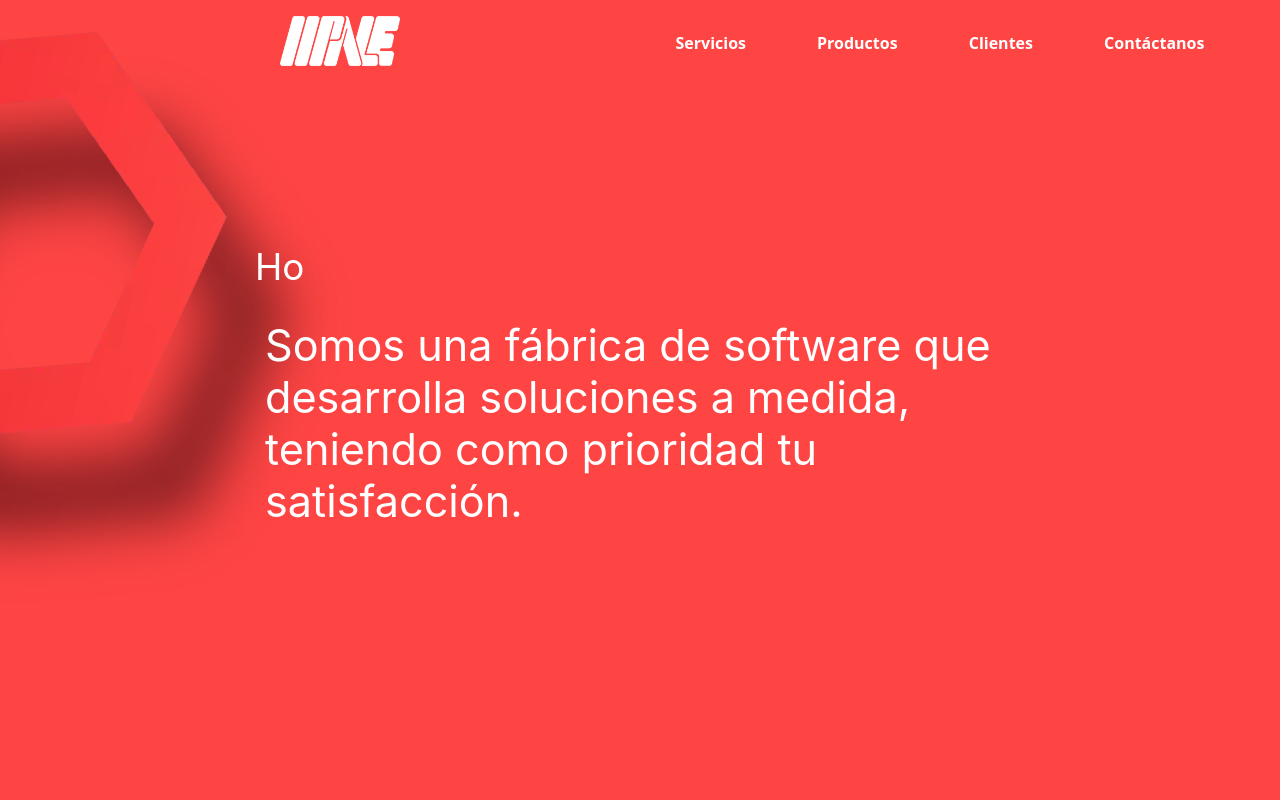
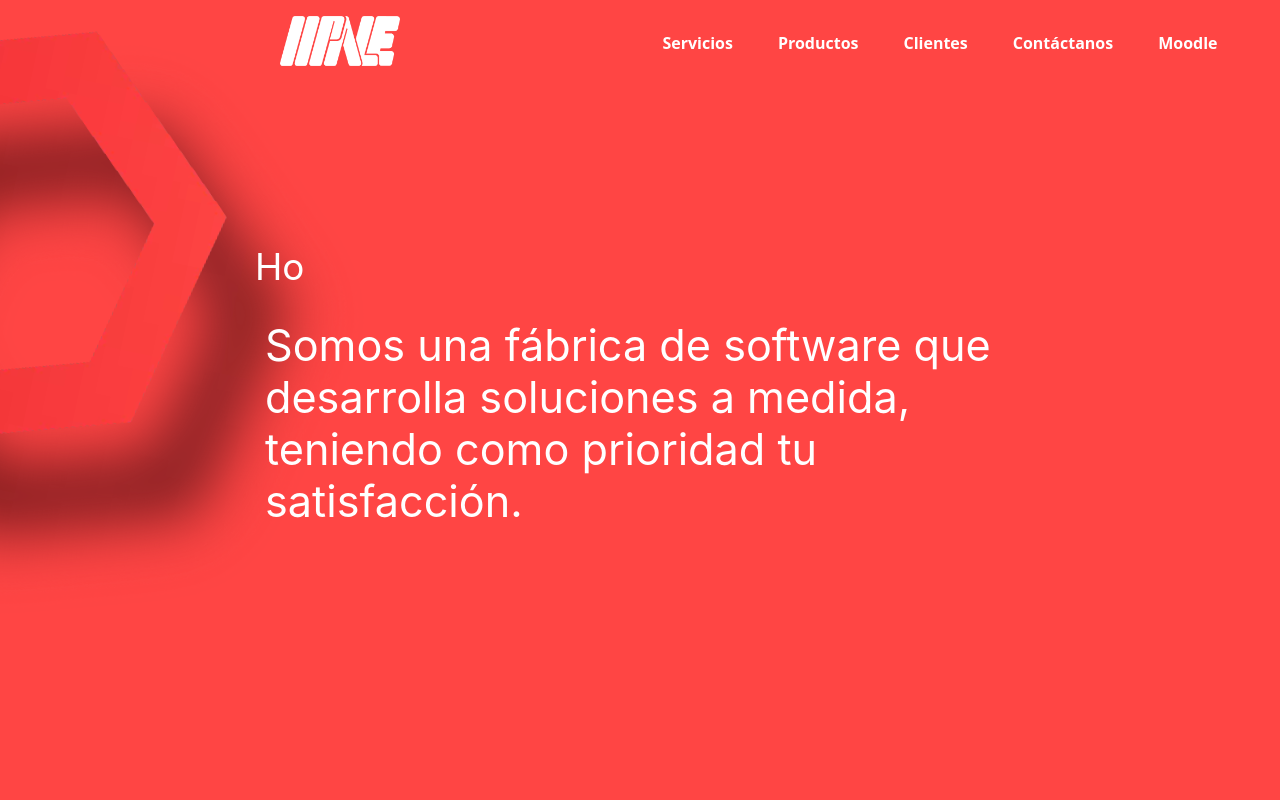
Before and after one commit to paleconsultores/website-palerp, a React (Create React App) app: page / in a window 1280 px wide. Shown: the top 800 px of the page. Built offline with nearby package versions, Linux system fonts and the light colour scheme.

Commit message:
moodle in palerp

```diff
--- a/src/components/App/Home/1-Header/MenuList/MenuList.css
+++ b/src/components/App/Home/1-Header/MenuList/MenuList.css
@@ -1,7 +1,7 @@
 .menu-list {
     list-style: none;
     display: grid;
-    grid-template: 1fr / repeat(4, minmax( auto, 200px));
+    grid-template: 1fr / repeat(5, minmax( auto, 200px));
     padding: 0;
     margin: 0;
     justify-items: center;
@@ -61,11 +61,7 @@
 
 @media screen and (max-width: 1066px) {
   .menu-list {
-    grid-template: 1fr / repeat(3, minmax( auto, 200px));
-  }
-
-  .menu-list li:first-child {
-    display: none;
+    grid-template: 1fr / repeat(5, minmax( auto, 200px));
   }
 }
 
--- a/src/components/App/Home/1-Header/MenuList/MenuList.js
+++ b/src/components/App/Home/1-Header/MenuList/MenuList.js
@@ -12,6 +12,7 @@ export function MenuList() {
       <li><a href="#Carousel">Productos</a></li>
       <li><a href="#ClientList">Clientes</a></li>
       <li><a href="#ContactUs">Contáctanos</a></li>
+      <li><a href="http://pacademia.hopto.org">Moodle</a></li>
     </ul>
   );
 }
--- a/src/components/App/Home/3-Footer/styles.css
+++ b/src/components/App/Home/3-Footer/styles.css
@@ -93,6 +93,7 @@ footer {
   color: #808495;
 }
 
+
 @media screen and (max-width : 900px){
   .footer_info {
     grid-template: repeat(1, minmax(auto, 1fr)) / 1fr;
```
